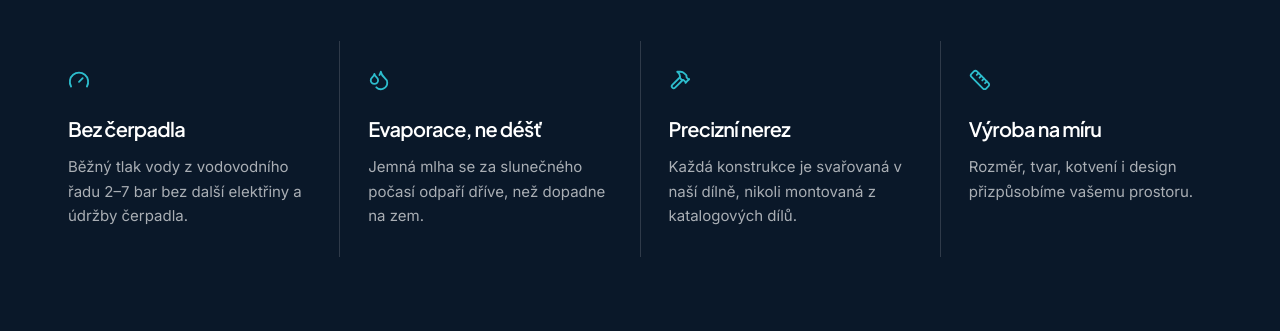
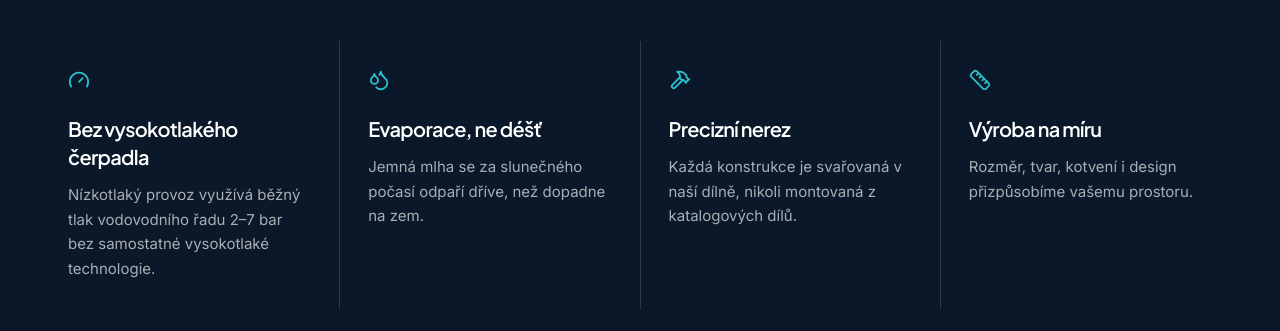
Before and after one commit to jakub1duch-a11y/ml-idla-ml-tka-pro-m-sta-obce-a-ve-ejn-parky, a React (Vite) app: page /o-nas in a window 1280 px wide. Shown: the part 1661-1992 px from the top of the page. Built offline with nearby package versions, Linux system fonts and the light colour scheme; no server answers; a web font is replaced by a local one.

Commit message:
External agent changes

```diff
--- a/src/pages/ONas.jsx
+++ b/src/pages/ONas.jsx
@@ -12,7 +12,7 @@ const IMAGES = {
   laser: 'https://media.base44.com/images/public/6a3ee88c10959cd3588c4d68/55ad64b81_laserstitky.PNG'
 };
 
-const KNOW_HOW = [{ icon: Gauge, title: 'Bez čerpadla', text: 'Běžný tlak vody z vodovodního řadu 2–7 bar bez další elektřiny a údržby čerpadla.' }, { icon: Droplets, title: 'Evaporace, ne déšť', text: 'Jemná mlha se za slunečného počasí odpaří dříve, než dopadne na zem.' }, { icon: Hammer, title: 'Precizní nerez', text: 'Každá konstrukce je svařovaná v naší dílně, nikoli montovaná z katalogových dílů.' }, { icon: Ruler, title: 'Výroba na míru', text: 'Rozměr, tvar, kotvení i design přizpůsobíme vašemu prostoru.' }];
+const KNOW_HOW = [{ icon: Gauge, title: 'Bez vysokotlakého čerpadla', text: 'Nízkotlaký provoz využívá běžný tlak vodovodního řadu 2–7 bar bez samostatné vysokotlaké technologie.' }, { icon: Droplets, title: 'Evaporace, ne déšť', text: 'Jemná mlha se za slunečného počasí odpaří dříve, než dopadne na zem.' }, { icon: Hammer, title: 'Precizní nerez', text: 'Každá konstrukce je svařovaná v naší dílně, nikoli montovaná z katalogových dílů.' }, { icon: Ruler, title: 'Výroba na míru', text: 'Rozměr, tvar, kotvení i design přizpůsobíme vašemu prostoru.' }];
 const STATS = [['od 2005', 've strojírenském průmyslu'], ['20+ let', 'zkušeností s výrobou'], ['500+', 'realizovaných projektů'], ['350+', 'spokojených klientů']];
 
 export default function ONas() {
```
